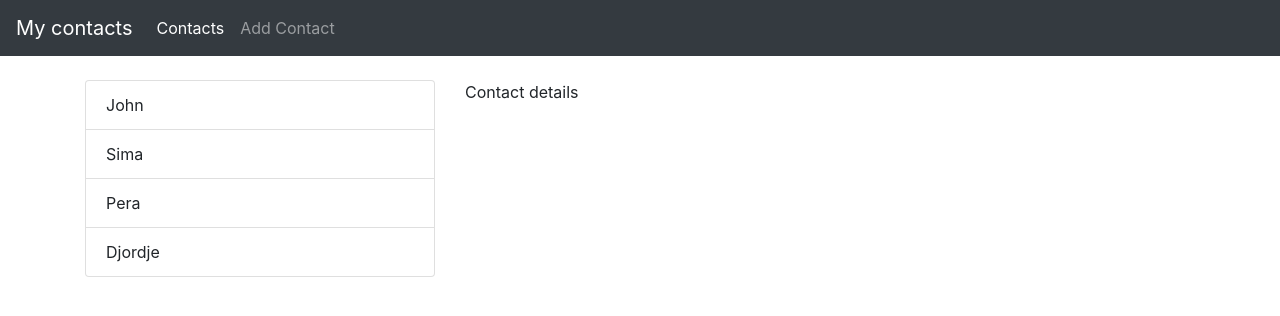
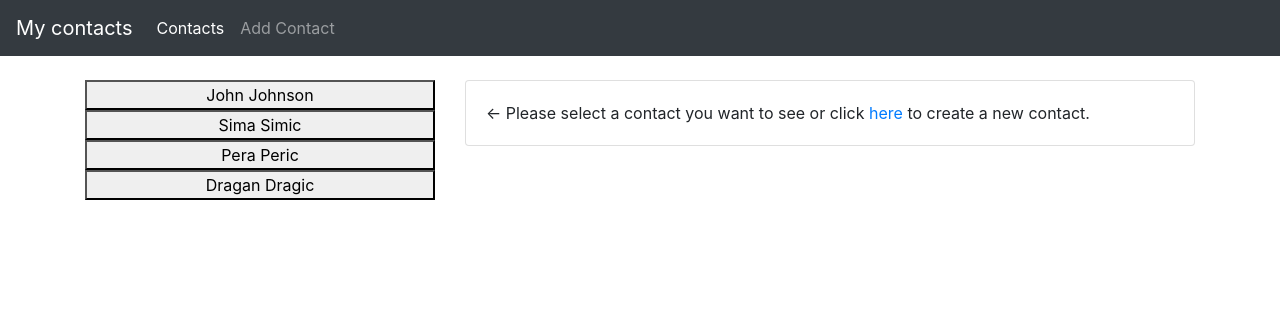
Before and after one commit to UrosPur/vivify-contacts, a Vue app: page /contacts#/contacts in a window 1280 px wide. Shown: the top 316 px of the page. Built offline with nearby package versions, Linux system fonts and the light colour scheme.

Commit message:
zagrevanje

```diff
--- a/public/index.html
+++ b/public/index.html
@@ -6,6 +6,8 @@
     <meta name="viewport" content="width=device-width,initial-scale=1.0">
     <link rel="shortcut icon" href="<%= webpackConfig.output.publicPath %>favicon.ico">
     <link rel="stylesheet" href="https://stackpath.bootstrapcdn.com/bootstrap/4.1.0/css/bootstrap.min.css" integrity="sha384-9gVQ4dYFwwWSjIDZnLEWnxCjeSWFphJiwGPXr1jddIhOegiu1FwO5qRGvFXOdJZ4" crossorigin="anonymous">
+    <link rel="stylesheet" href="https://use.fontawesome.com/releases/v5.0.12/css/all.css" integrity="sha384-G0fIWCsCzJIMAVNQPfjH08cyYaUtMwjJwqiRKxxE/rx96Uroj1BtIQ6MLJuheaO9" crossorigin="anonymous">
+
     <title>vivify-contacts</title>
   </head>
   <body>
--- a/src/components/ContactDetails.vue
+++ b/src/components/ContactDetails.vue
@@ -1,12 +1,22 @@
 <template>
     <div>
-        Contact details
+        <div class="card">
+            <ul class="list-group list-group-flush" v-if="contact">
+                <li class="list-group-item"><i class="fas fa-user fa-fw"></i> {{ contact.name }}</li>
+                <li class="list-group-item"><i class="fas fa-envelope fa-fw"></i> {{ contact.email }}</li>
+                <li class="list-group-item"><i class="fas fa-phone fa-fw"></i> {{ contact.number }}</li>
+            </ul>
+            <div class="card-body" v-else>
+                &larr; Please select a contact you want to see or click <router-link to="/add-contact">here</router-link> to create a new contact.
+            </div>
+        </div>
     </div>
 </template>
 
 <script>
     export default {
-        name: "ContactDetails"
+        name: "ContactDetails",
+        props:['contact']
     }
 </script>
 
--- a/src/components/ContactList.vue
+++ b/src/components/ContactList.vue
@@ -1,6 +1,12 @@
 <template>
     <ul class="list-group">
-        <li v-for="(contact,key) in contacts" :key="key" class="list-group-item">{{ contact.name}}</li>
+        <router-link :to="{ name: 'contact-details', params: { id:contact.id}}"
+                     tag="button"
+                     exact-active-class="active"
+                     v-for="(contact,key) in contacts" :key="key"
+        >
+            {{ contact.name }}
+        </router-link>
     </ul>
 </template>
 
--- a/src/components/NavBar.vue
+++ b/src/components/NavBar.vue
@@ -9,10 +9,10 @@
         <div class="collapse navbar-collapse" id="navbarNav">
             <ul class="navbar-nav">
                 <li class="nav-item active">
-                    <router-link class="nav-link" to="contacts"> Contacts</router-link>
+                    <router-link class="nav-link" to="/contacts"> Contacts</router-link>
                 </li>
                 <li class="nav-item">
-                    <router-link class="nav-link" to="add-contact"> Add Contact</router-link>
+                    <router-link class="nav-link" to="/add-contact"> Add Contact</router-link>
                 </li>
             </ul>
         </div>
--- a/src/main.js
+++ b/src/main.js
@@ -13,13 +13,15 @@
     { path:'/' ,redirect: '/contacts'},
     { path:'/contacts' ,component: Contacts},
     { path:'/add-contact' ,component: AddContact},
+    { path: 'contact/:id', component: Contacts, name: 'contact-details'}
 
 
 ]
 
 
 const router = new VueRouter({
-    routes
+    routes,
+    mode:'history'
 });
 
 
--- a/src/pages/Contacts.vue
+++ b/src/pages/Contacts.vue
@@ -8,7 +8,7 @@
                 </div>
 
                 <div class="col-sm-8 mt-4">
-                    <ContactDetails/>
+                    <ContactDetails :contact="routeContact"/>
                 </div>
 
             </div>
@@ -31,22 +31,57 @@
             ContactDetails
         },
 
-        data(){
+        data() {
 
-            return{
+            return {
 
 
-                contacts:[
+                contacts: [
 
-            {   name: 'John '},
-            {   name: 'Sima '},
-            {   name: 'Pera '},
-            {   name: 'Djordje '},
+                    {
+                        id: 1,
+                        name: 'John Johnson',
+                        email: 'john@gmail.com',
+                        number: '4567-4684'
+
+                    },
+
+                    {
+                        id: 2,
+                        name: 'Sima Simic',
+                        email: 'sima@gmail.com',
+                        number: '4547-4684'
+
+                    },
+
+                    {
+                        id: 3,
+                        name: 'Pera Peric',
+                        email: 'pera@gmail.com',
+                        number: '3367-4684'
+
+                    },
+
+                    {
+                        id: 4,
+                        name: 'Dragan Dragic',
+                        email: 'dragan@gmail.com',
+                        number: '4567-4684'
+
+                    },
+
+                ]
+            }
 
 
-            ]}
+        },
+        computed: {
 
+            routeContact() {
 
+                return this.contacts.find(contact => contact.id == this.$route.params.id)
+
+            }
         }
 
     }
```
